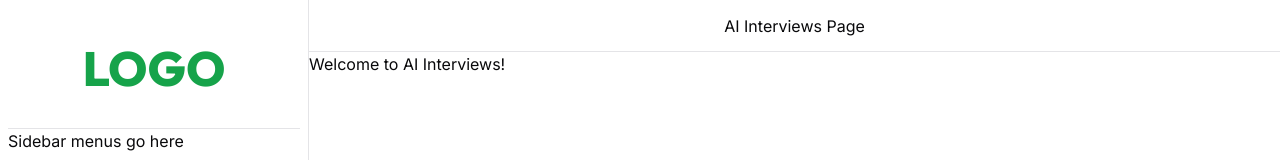
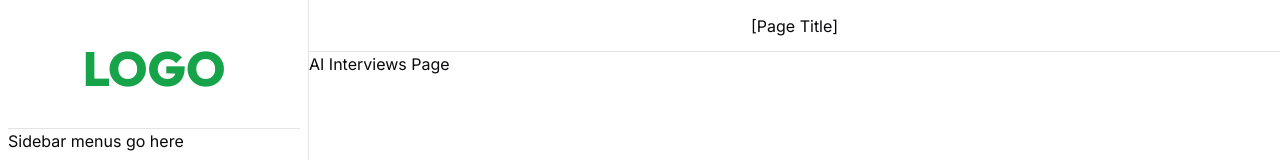
Before and after one commit to masadamsahid/nextjs-jobtracker-app, a Next.js app: page /dashboard/ai-interviews in a window 1280 px wide. Shown: the top 160 px of the page. Built offline with nearby package versions, Linux system fonts and the light colour scheme.

Commit message:
AI Interviews page server components

```diff
--- a/src/app/dashboard/ai-interviews/page.tsx
+++ b/src/app/dashboard/ai-interviews/page.tsx
@@ -1,22 +1,9 @@
-// app/ai-interviews/page.tsx
-'use client'; // Pastikan komponen ini adalah Client Component karena menggunakan hooks
+type Props = {}
 
-import { useEffect } from 'react';
-import { usePageTitle } from '../../dashboard/layout'; // Sesuaikan path jika berbeda
+const AIInterviewsPage = (props: Props) => {
+  return (
+    <div className="">AI Interviews Page</div>
+  );
+}
 
-const AiInterviewsPage = () => {
-  const { setPageTitle } = usePageTitle();
-
-  useEffect(() => {
-    setPageTitle("AI Interviews Page");
-  }, [setPageTitle]);
-
-  return (
-    <div>
-      <h1>Welcome to AI Interviews!</h1>
-      {/* Konten spesifik untuk halaman AI Interviews */}
-    </div>
-  );
-};
-
-export default AiInterviewsPage;
+export default AIInterviewsPage;
--- a/src/app/dashboard/layout.tsx
+++ b/src/app/dashboard/layout.tsx
@@ -1,33 +1,12 @@
-'use client';
 import { Separator } from "@/components/ui/separator";
-import { ReactNode, createContext, useContext, useState } from "react";
-
-// Buat Context baru
-interface PageTitleContextType {
-  pageTitle: string;
-  setPageTitle: (title: string) => void;
-}
-
-const PageTitleContext = createContext<PageTitleContextType | undefined>(undefined);
-
-// Hook kustom untuk menggunakan context
-export const usePageTitle = () => {
-  const context = useContext(PageTitleContext);
-  if (!context) {
-    throw new Error('usePageTitle must be used within a PageTitleProvider');
-  }
-  return context;
-};
+import { ReactNode } from "react";
 
 type Props = {
   children: ReactNode;
 }
 
 const DashboardLayout = ({ children }: Props) => {
-  const [pageTitle, setPageTitle] = useState("Page Title"); // Judul default
-
   return (
-    <PageTitleContext.Provider value={{ pageTitle, setPageTitle }}>
     <div className="min-h-screen flex mx-auto">
       {/* Sidebar */}
       <div className="w-[309px] border-r border-border p-2">
@@ -44,7 +23,7 @@ const DashboardLayout = ({ children }: Props) => {
       <div className="flex-1 flex flex-col">
         {/* Top Bar */}
         <div className="border-b border-border p-2 flex justify-center items-center h-[52px]">
-            <p>{pageTitle}</p> {/* Menggunakan judul dari state */}
+          <p>[Page Title]</p>
         </div>
 
         {/* Content wrapper */}
@@ -54,8 +33,7 @@ const DashboardLayout = ({ children }: Props) => {
         </div>
       </div>
     </div>
-    </PageTitleContext.Provider>
   );
 }
 
-export default DashboardLayout;
+export default DashboardLayout
```
Lines whose indentation alone changed are shown as unchanged.
